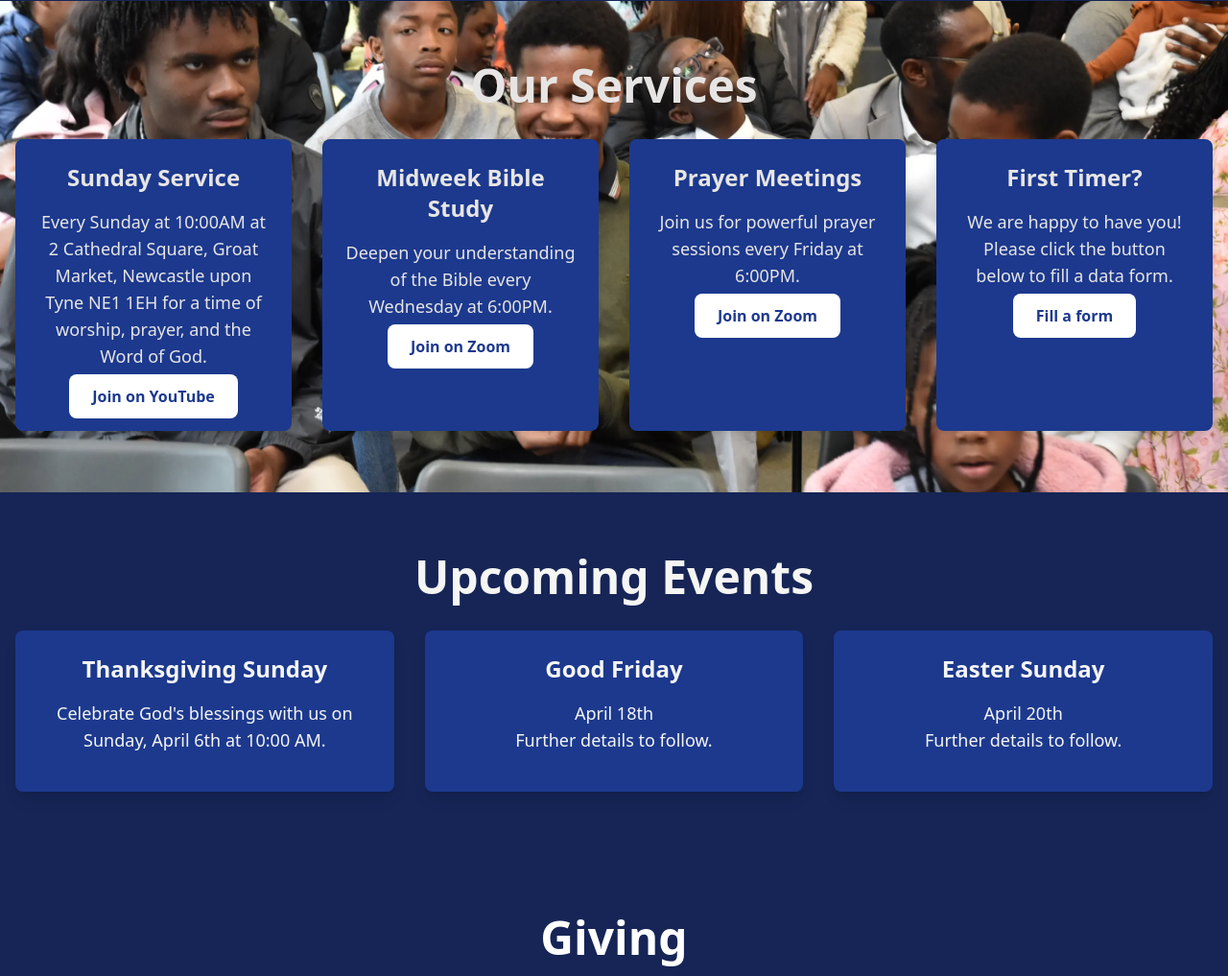
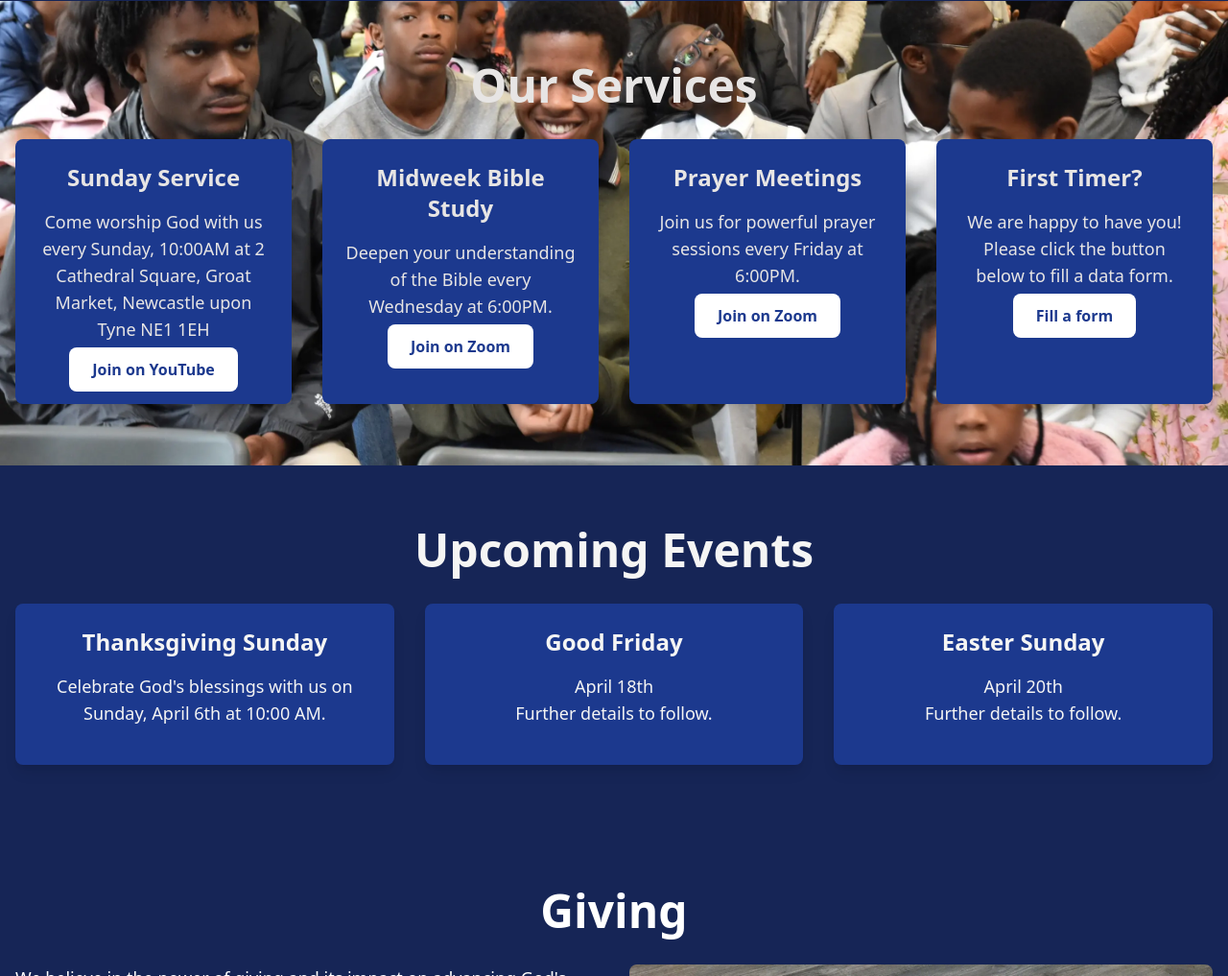
Before and after one commit to yomola/His-Presence-Newcastle, a website: page src/index.html in a window 1280 px wide. Shown: the part 1479-2496 px from the top of the page at 96% size. Drawn offline with nearby package versions, Linux system fonts and the light colour scheme.

Commit message:
changed the wording

```diff
--- a/src/index.html
+++ b/src/index.html
@@ -319,7 +319,7 @@
         <div class="grid md:grid-cols-4 gap-8">
           <div class="bg-blue-900 p-6 rounded-lg shadow-lg text-center">
             <h3 class="text-2xl font-bold mb-4">Sunday Service</h3>
-            <p class="text-lg">Every Sunday at 10:00AM at <a href="#map" class="hover:text-amber-500">2 Cathedral Square, Groat Market, Newcastle upon Tyne NE1 1EH</a> for a time of worship, prayer, and the Word of God.</p>
+            <p class="text-lg">Come worship God with us every Sunday, 10:00AM at <a href="#map" class="hover:text-amber-500">2 Cathedral Square, Groat Market, Newcastle upon Tyne NE1 1EH</a></p>
             <div class="mt-4">
               <a href="https://www.youtube.com/@rccghispresencenewcastle4894" class="bg-white text-blue-900 px-6 py-3 rounded-lg font-semibold hover:bg-blue-300 transition duration-300" target="_blank" rel="noopener">Join on YouTube</a>
             </div>
```
